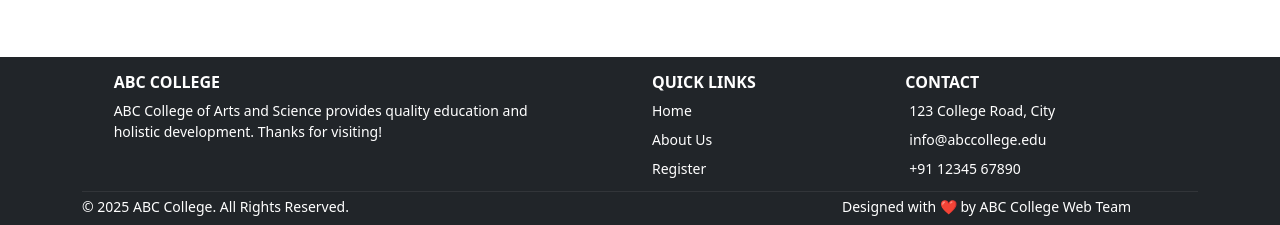
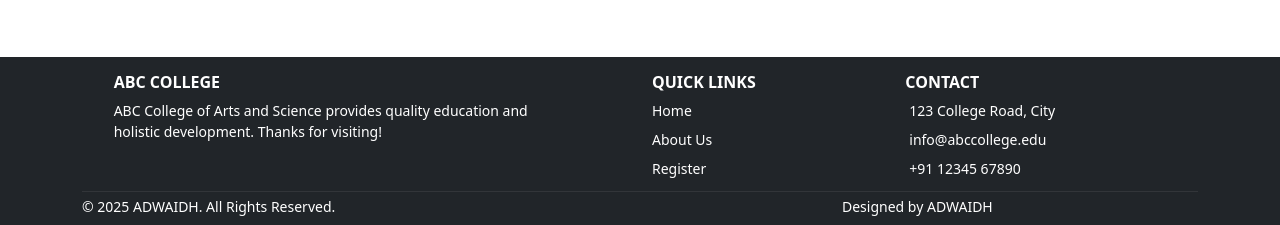
Before and after one commit to adwaidhmp/django_project, a Django app: page / in a window 1280 px wide. Shown: the part 575-800 px from the top of the page. Run offline with Django 5.2, Linux system fonts and the light colour scheme.

Commit message:
Full Complete

```diff
--- a/admin_panel/templates/adminbase.html
+++ b/admin_panel/templates/adminbase.html
@@ -4,7 +4,7 @@
     {% load static %}
     <meta charset="UTF-8">
     <meta name="viewport" content="width=device-width, initial-scale=1.0">
-    <title>Admin Panel - {% block title %}{% endblock %}</title>
+    <title>Admin Panel  {% block title %}{% endblock %}</title>
 
     <!-- Bootstrap CSS -->
     <link href="https://cdn.jsdelivr.net/npm/bootstrap@5.3.2/dist/css/bootstrap.min.css" rel="stylesheet">
--- a/admin_panel/templates/student_view.html
+++ b/admin_panel/templates/student_view.html
@@ -46,7 +46,7 @@
             <td>{{ student.date_of_birth }}</td>
             <td>
                  {% if student.profile_picture %}
-                <img src="{{ student.profile_picture.url }}" alt="Profile Pic" width="100" height="100">
+                <img src="{{ student.profile_picture.url }}"  width="100" height="100">
                 {% else %}
                 <span>-</span>
                 {% endif %}
--- a/student_management/middleware.py
+++ b/student_management/middleware.py
@@ -14,12 +14,12 @@ class BlockAccessMiddleware:
         # URLs to allow admins on student side
         allowed_for_admin = ['/logout/', '/']  # add other public student URLs if needed
 
-        # Admin trying to access student pages
+        # Admin block to access student pages
         if (request.user.is_staff or request.user.is_superuser) and not path.startswith('/adm/'):
             if path not in allowed_for_admin:
                 return redirect('/adm/')
 
-        # Student trying to access admin pages
+        # Student bloc to access admin pages
         if not (request.user.is_staff or request.user.is_superuser) and path.startswith('/adm/'):
             return redirect('/')  # Redirect to student home
 
--- a/student_management/templates/base.html
+++ b/student_management/templates/base.html
@@ -4,7 +4,7 @@
 <head>
     <meta charset="utf-8">
     <meta http-equiv="X-UA-Compatible" content="IE=edge">
-    <title>{% block title %}My Django Project{% endblock %}</title>
+    <title>{% block title %}Student management{% endblock %}</title>
     <meta name="description" content="">
     <meta name="viewport" content="width=device-width, initial-scale=1">
 
@@ -109,10 +109,10 @@
 
     <div class="row align-items-center">
       <div class="col-md-7 col-lg-8">
-        <p class="small mb-0">© 2025 ABC College. All Rights Reserved.</p>
+        <p class="small mb-0">© 2025 ADWAIDH. All Rights Reserved.</p>
       </div>
       <div class="col-md-5 col-lg-4">
-        <p class="small mb-0">Designed with ❤️ by ABC College Web Team</p>
+        <p class="small mb-0">Designed  by ADWAIDH</p>
       </div>
     </div>
   </div>
--- a/student_management/templates/profile.html
+++ b/student_management/templates/profile.html
@@ -6,7 +6,7 @@
     <div class="row">
         <!-- Profile Section -->
         <div class="col-md-6"  >
-            <div class="profile-container" style="padding: 40px;">
+            <div class="profile-container" style="padding: 30px; margin-top:10px">
                 <h3>Profile Information</h3>
                 <hr>
                 <div class="profile-picture text-center mb-3">
@@ -56,7 +56,7 @@
         </div>
 
         <!-- Available Courses Section -->
-        <div class="col-md-6" >
+        <div class="col-md-6" style="margin-top:90px">
             <div class="card shadow-sm">
                 <div class="card-header bg-success text-white">
                     <h5 class="mb-0">Available Add-On Courses</h5>
```
Also changed, not shown: media/profile_pics/Gemini_Generated_Image_e4n492e4n492e4n4.png (added), media/profile_pics/Gemini_Generated_Image_jxg0gwjxg0gwjxg0_2.png (added), media/profile_pics/WhatsApp_Image_2022-08-02_at_2_FGjdjvW.52.34_PM.jpeg (added).
